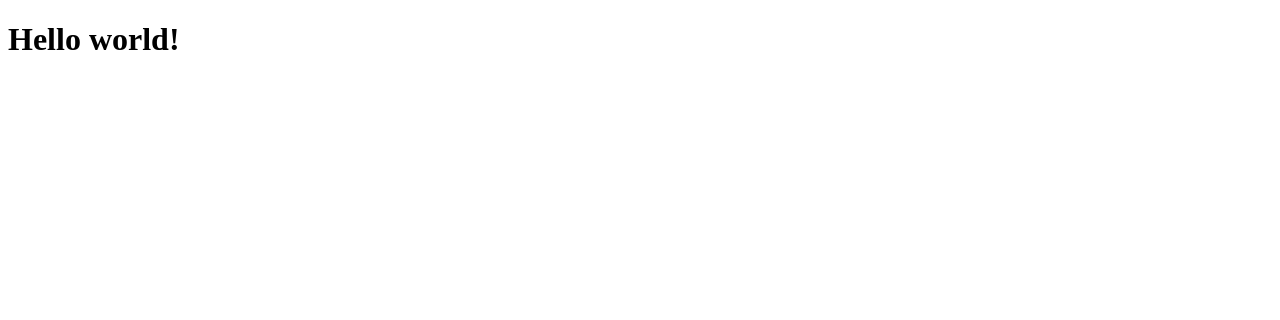
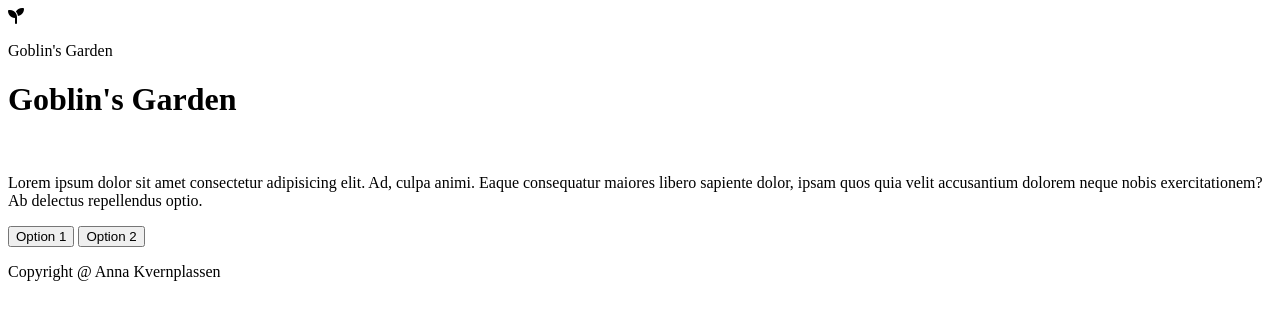
Before and after one commit to annakvern/storytelling, a plain HTML site: page index.html in a window 1280 px wide. Drawn offline with Linux system fonts and the light colour scheme.

Commit message:
Base html structure

```diff
--- a/index.html
+++ b/index.html
@@ -1,17 +1,26 @@
 <!DOCTYPE html>
-<html>
+<html lang="en">
   <head>
+    <script src="main.js"></script>
+    <script src="https://kit.fontawesome.com/7a67359ae7.js" crossorigin="anonymous"></script>
 
   </head>
   <body>
     <header>
-
+      <i class="fa-solid fa-seedling"></i>
+      <p class="logotype">Goblin's Garden</p>
     </header>
     <main>
-      <h1>Hello world!</h1>
+      <h1>Goblin's Garden</h1>
+      <section class="story">
+        <img src="#" alt="">
+        <p class="storyText">Lorem ipsum dolor sit amet consectetur adipisicing elit. Ad, culpa animi. Eaque consequatur maiores libero sapiente dolor, ipsam quos quia velit accusantium dolorem neque nobis exercitationem? Ab delectus repellendus optio.</p>
+        <button type="button" class="firstOption">Option 1</button>
+        <button type="button" class="secondOption">Option 2</button>
+      </section>
     </main>
     <footer>
-
+      <p>Copyright @ Anna Kvernplassen</p>
     </footer>
 
   </body>
```
